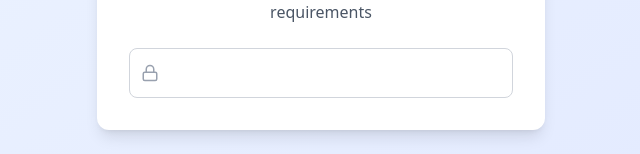
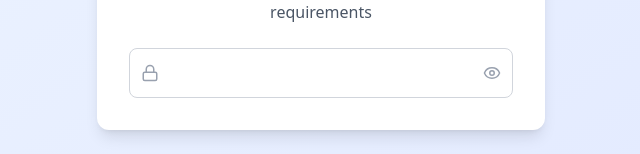
Before and after one commit to QwertyNora/password-validator-client, a React (Vite) app: page / in a window 1280 px wide. Shown: the part 385-539 px from the top of the page, without its empty margins (319-959 px from the left). Built offline with nearby package versions, Linux system fonts and the light colour scheme.

Commit message:
Add password visibility toggle button in App component

```diff
--- a/src/App.tsx
+++ b/src/App.tsx
@@ -1,7 +1,7 @@
 
 import { useState } from 'react'
 import type { PasswordRule, ValidationResponse } from './types/types';
-import { Lock } from 'lucide-react';
+import { Eye, EyeOff, Lock } from 'lucide-react';
 
 const PASSWORD_RULES: PasswordRule[] = [
   { label: "At least 8 characters", test: (p) => p.length >= 8 },
@@ -80,6 +80,14 @@ function App() {
               placeholder="Enter your password"
               className="w-full pl-10 pr-10 py-3 rounded-lg border border-gray-300 bg-white focus:outline-none focus:ring-2 focus:ring-indigo-500 transition"
             />
+            <button
+              type="button"
+              onClick={() => setShowPassword((prev) => !prev)}
+              className="absolute right-3 top-1/2 -translate-y-1/2 text-gray-400 hover:text-gray-600 transition"
+              aria-label="Toggle password visibility"
+            >
+              {showPassword ? <EyeOff size={18} /> : <Eye size={18} />}
+            </button>
           </div>
         </form>
       </div>
```
